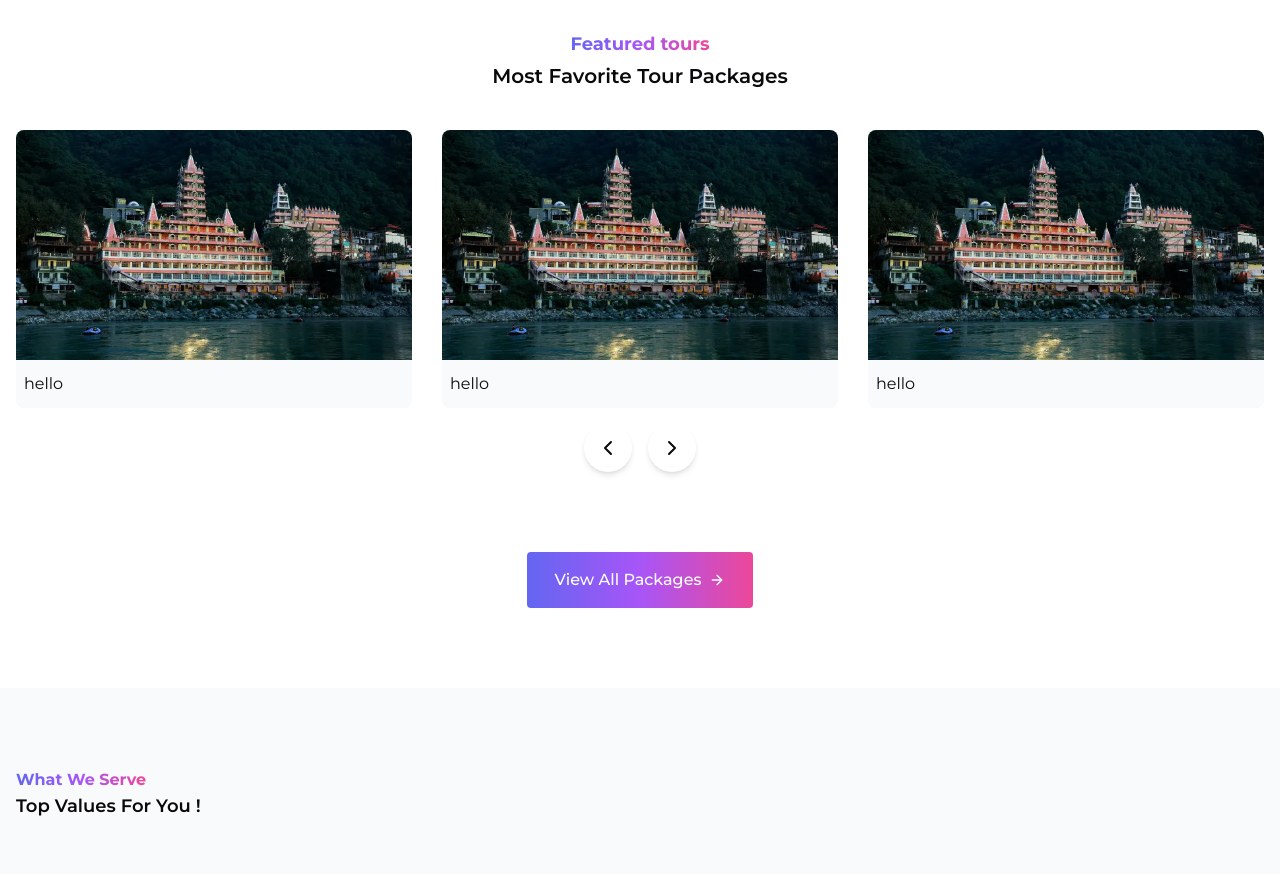
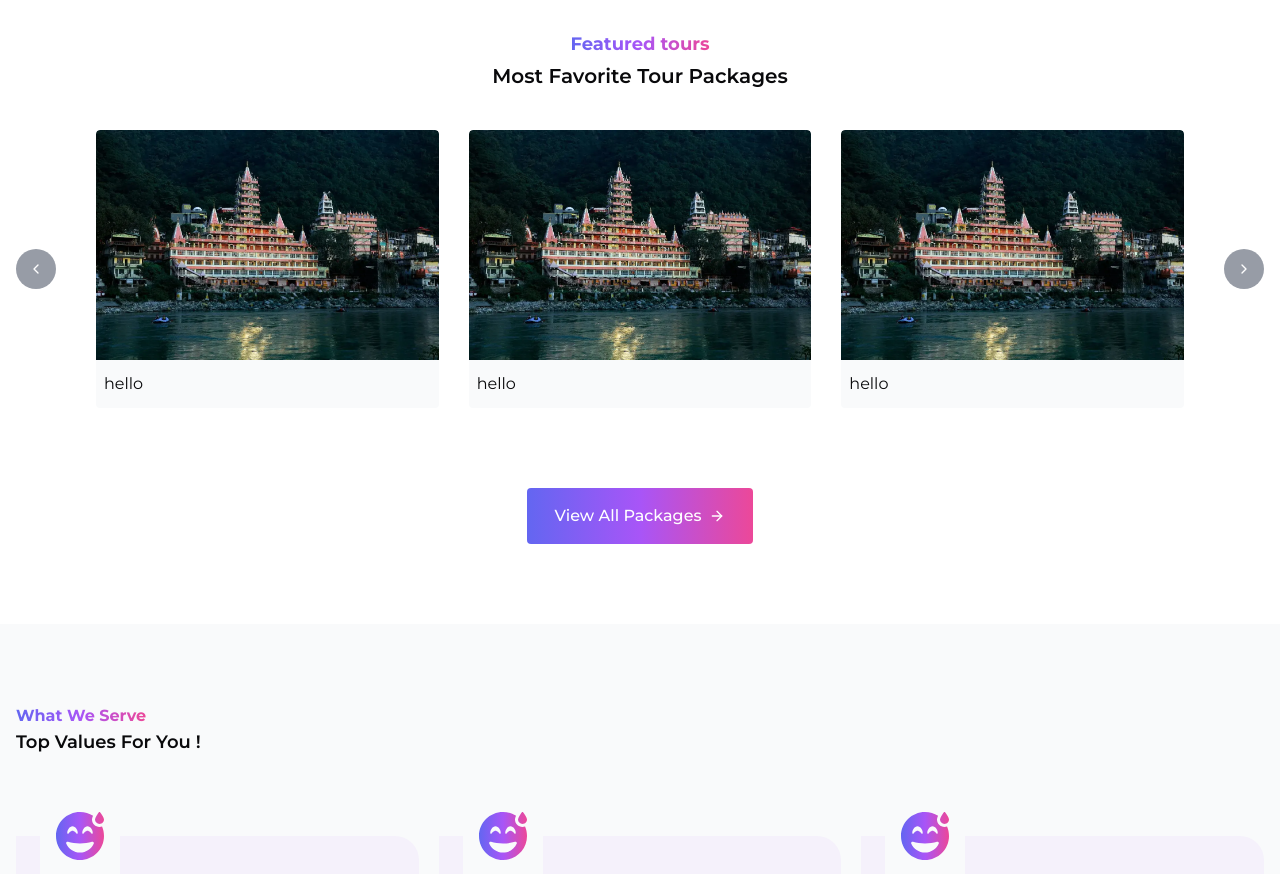
Before and after one commit to diwakarjha554/tth-frontend-netlify, a Next.js app: page / in a window 1280 px wide. Shown: the part 1340-2214 px from the top of the page. Built offline with nearby package versions, Linux system fonts and the light colour scheme.

Commit message:
adjust ui

```diff
--- a/components/home/home-packages/index.tsx
+++ b/components/home/home-packages/index.tsx
@@ -46,6 +46,13 @@ const HomePackages = () => {
                     </h1>
                     <h1 className="font-semibold text-xl">Most Favorite Tour Packages</h1>
                 </div>
+                <div className="flex items-center justify-between gap-10">
+                    <button
+                        className="p-3 transition-colors bg-gray-500 bg-opacity-70 text-white rounded-full w-10 h-10 md:flex items-center justify-center text-xl duration-300 hover:bg-opacity-90 hidden"
+                        onClick={() => swiperRef.current?.slidePrev()}
+                    >
+                        <FiChevronLeft size={24} />
+                    </button>
                     <Swiper
                         slidesPerView={cardsToShow}
                         spaceBetween={30}
@@ -56,20 +63,27 @@ const HomePackages = () => {
                         className="custom-swiper"
                     >
                         {cards.map((card, index) => (
-                        <SwiperSlide key={index} className="flex-shrink-0 overflow-hidden rounded-lg">
+                            <SwiperSlide key={index} className="flex-shrink-0 overflow-hidden rounded">
                                 <PackageCard />
                             </SwiperSlide>
                         ))}
                     </Swiper>
-                <div className="flex justify-center gap-4 mt-4">
                     <button
-                        className="bg-white p-3 rounded-full shadow-md hover:bg-gray-100 transition-colors"
+                        className="p-3 transition-colors bg-gray-500 bg-opacity-70 text-white rounded-full w-10 h-10 md:flex items-center justify-center text-xl duration-300 hover:bg-opacity-90 hidden"
+                        onClick={() => swiperRef.current?.slideNext()}
+                    >
+                        <FiChevronRight size={24} />
+                    </button>
+                </div>
+                <div className="flex justify-center gap-4 mt-7 md:hidden">
+                    <button
+                        className="p-3 transition-colors bg-gray-500 bg-opacity-70 text-white rounded-full w-10 h-10 flex items-center justify-center text-xl duration-300 hover:bg-opacity-90"
                         onClick={() => swiperRef.current?.slidePrev()}
                     >
                         <FiChevronLeft size={24} />
                     </button>
                     <button
-                        className="bg-white p-3 rounded-full shadow-md hover:bg-gray-100 transition-colors"
+                        className="p-3 transition-colors bg-gray-500 bg-opacity-70 text-white rounded-full w-10 h-10 flex items-center justify-center text-xl duration-300 hover:bg-opacity-90"
                         onClick={() => swiperRef.current?.slideNext()}
                     >
                         <FiChevronRight size={24} />
```
Lines whose indentation alone changed are shown as unchanged.
